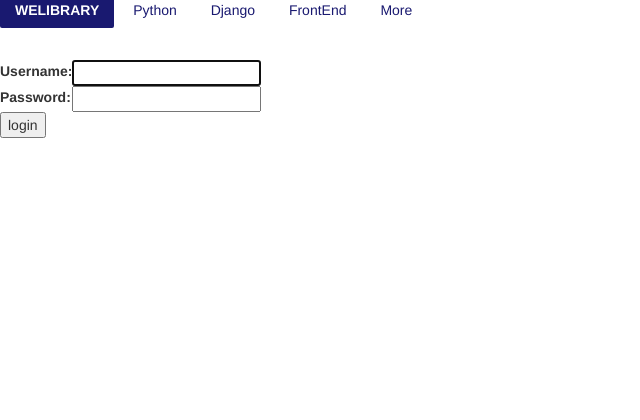
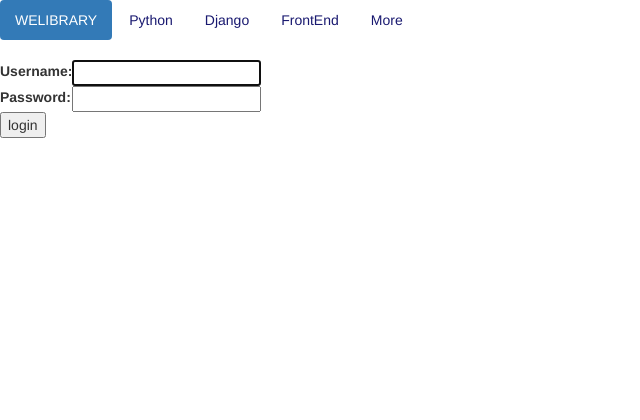
Before and after one commit to JiwonHwang/welibrary, a Django app: page /accounts/login/ in a window 1280 px wide. Shown: the top 420 px of the page, without its empty margins (0-640 px from the left). Run offline with Django 3.2, Linux system fonts and the light colour scheme; parts of the project's set-up code (start-up, migrations or seed data) failed here and were passed over; some libraries are stand-ins or nearby versions.

```diff
--- a/note/templates/note/base.html
+++ b/note/templates/note/base.html
@@ -18,6 +18,8 @@
     <!--google font-->
      <link href="http://fonts.googleapis.com/css?family=Maven Pro&subset=latin,latin-ext" rel="stylesheet" type="text/css">
 
+     <!--normalize css in any devide https://github.com/necolas/normalize.css-->
+     <link rel ="stylesheet" src="//normalize-css.googlecode.com/svn/trunk/normalize.css">
     <title>Welibrary - djangogirlsseoul winter codecamp project</title>
 
     <!-- font -->
@@ -65,8 +67,18 @@
   <body>
   <!--Top-->
   <header>
-      <div>
-         <table id="table-header">
+      <!-- <div class="page-header">
+            {% if user.is_authenticated %}
+                <a href="/" class="top-menu"><span class="glyphicon glyphicon-plus"></span></a>
+                <a href="/" class="top-menu"><span class="glyphicon glyphicon-edit"></span></a>
+                <p class="top-menu">Hello {{ user.username }}<small>(<a href="{% url 'django.contrib.auth.views.logout' %}">Log out</a>)</p>
+            {% else %}
+                <a href="{% url 'django.contrib.auth.views.login' %}" class="top-menu"><span class="glyphicon glyphicon-lock"></span></a>
+            {% endif %}
+                <h1><a href="/">Jiwon - Coding Blog</a></h1>
+        </div>
+      <div> -->
+      <!--    <table id="table-header">
          <tr><td>
          <ul id="menu">
             <li id="top"><a href="/"><strong>WELIBRARY</strong></a></li>
@@ -75,9 +87,17 @@
             <li><a href="/frontend/">FrontEnd</a></li>
             <li><a href="/more/">More</strong></a></li>
           </ul>
-          </td></tr>
-          </table>
+          </td></tr> -->
+      <div class="base-nav">
+          <ul class="nav nav-pills">
+            <li role="presentation" class="active"><a href="/">WELIBRARY</a></li>
+            <li role="presentation"><a href="/python/">Python</a></li>
+            <li role="presentation"><a href="/django/">Django</a></li>
+            <li role="presentation"><a href="/frontend/">FrontEnd</a></li>
+            <li role="presentation"><a href="/more/">More</a></li>
+          </ul>
       </div>
+
   </header>
   <!--Contents-->
   <div class="main">
```
